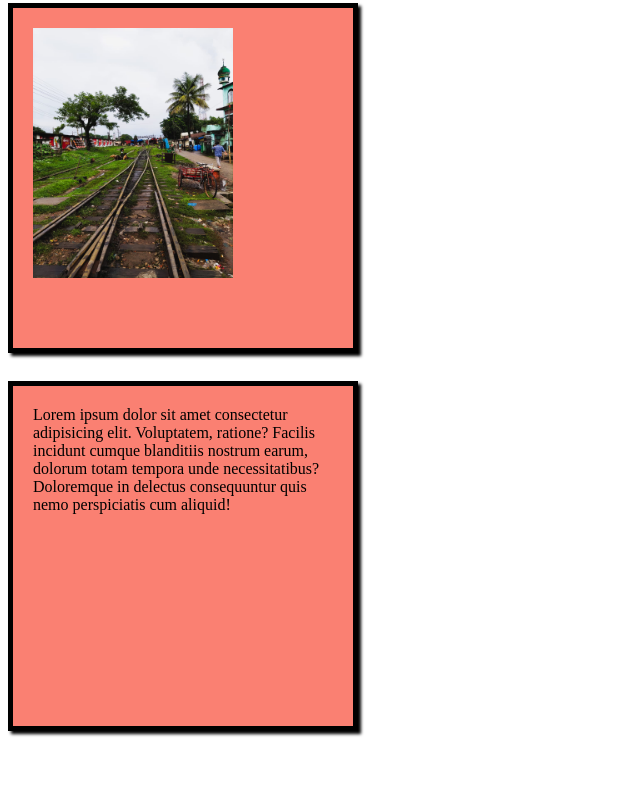
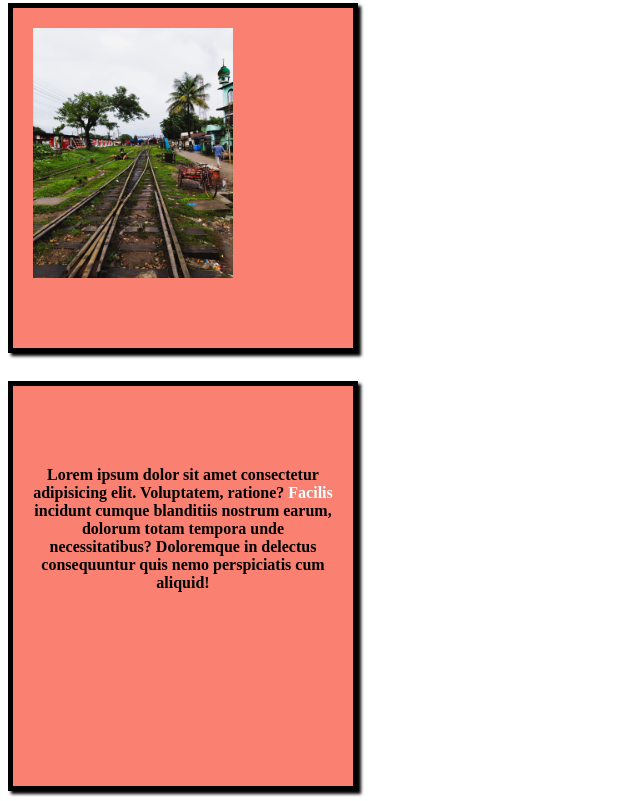
Before and after one commit to rudropratap-debug/my-simple-website, a plain HTML site: page index.html in a window 1280 px wide. Shown: the part 1250-2051 px from the top of the page, without its empty margins (0-640 px from the left). Before the commit the page ends 1991 px from the top, so only its background shows below. Drawn offline with Linux system fonts and the light colour scheme.

Commit message:
played with the position of the fourth paragraph

```diff
--- a/index.html
+++ b/index.html
@@ -29,6 +29,6 @@
     <div>
         <img src="images/track.jpg" alt="track image is coming soon.">
     </div><br>
-    <div>Lorem ipsum dolor sit amet consectetur adipisicing elit. Voluptatem, ratione? Facilis incidunt cumque blanditiis nostrum earum, dolorum totam tempora unde necessitatibus? Doloremque in delectus consequuntur quis nemo perspiciatis cum aliquid!</div>
+    <div class="para">Lorem ipsum dolor sit amet consectetur adipisicing elit. Voluptatem, ratione? <span>Facilis</span> incidunt cumque blanditiis nostrum earum, dolorum totam tempora unde necessitatibus? Doloremque in delectus consequuntur quis nemo perspiciatis cum aliquid!</div>
 </body>
 </html>
--- a/styles/blog.css
+++ b/styles/blog.css
@@ -12,3 +12,12 @@ img{
     height: 250px;
     width: 200px;
 }
+.para{
+    text-align: center;
+    padding-top:80px;
+    font-weight: bold;
+}
+span{
+    font-weight: bolder;
+    color:azure;
+}
```
